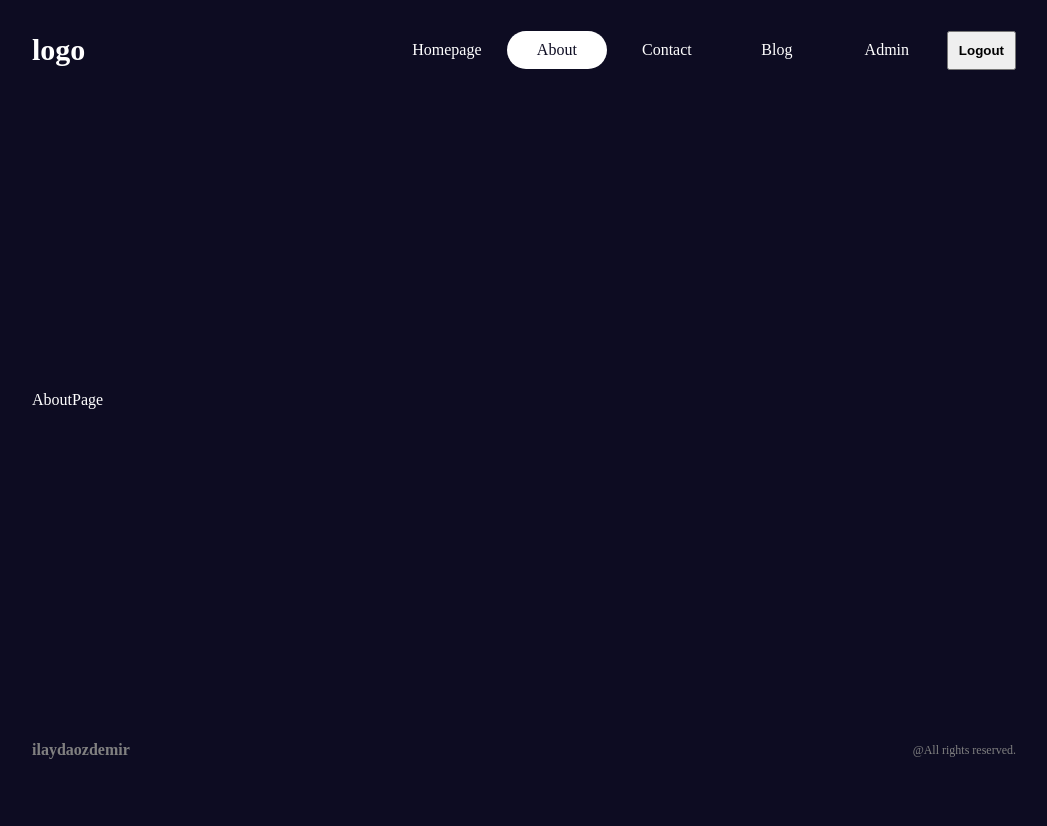
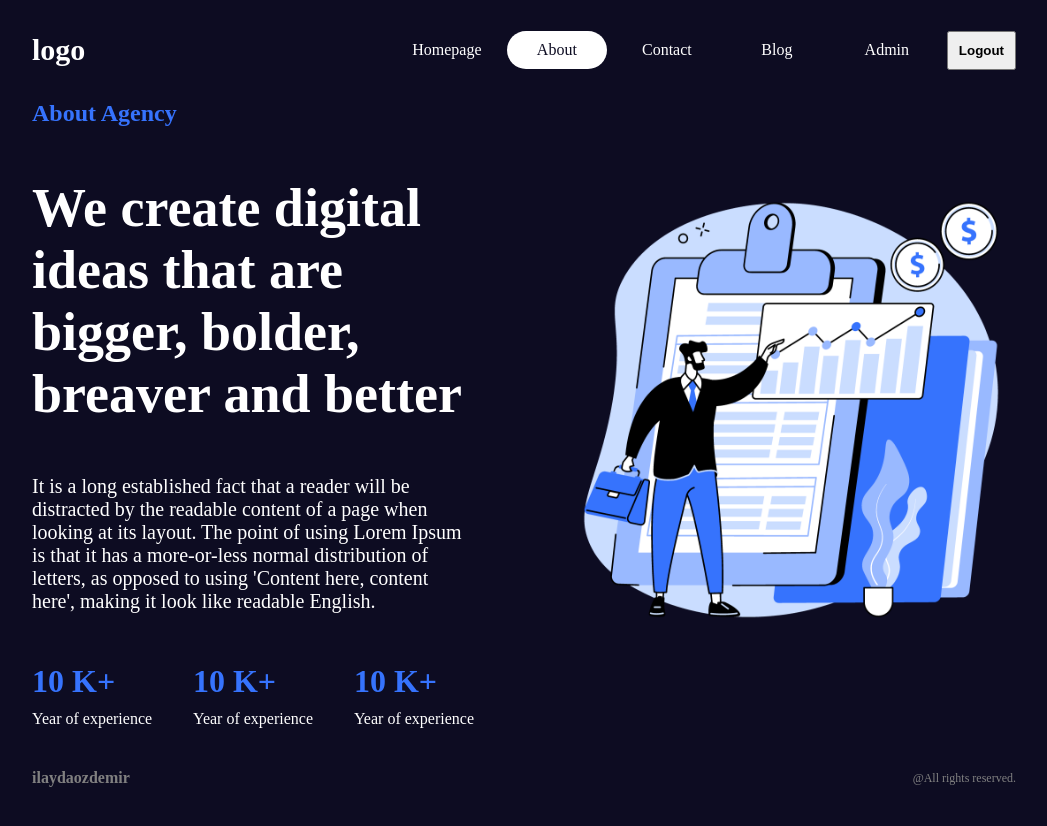
Before and after one commit to ilaydaozdemir/nextProjects, a Next.js app in the folder blog/: page /about in a window 1280 px wide. Shown: the whole page, without its empty margins (116-1163 px from the left). Before the commit the page ends 800 px from the top, so only its background shows below. Built offline with nearby package versions, Linux system fonts and the light colour scheme.

Commit message:
Add content and design for About page

```diff
--- /dev/null
+++ b/blog/src/app/about/about.module.css
@@ -0,0 +1,40 @@
+.container {
+  display: flex;
+  gap: 100px;
+}
+.textContainer {
+  flex: 1;
+  display: flex;
+  flex-direction: column;
+  gap: 50px;
+}
+.subTitle {
+  color: var(--btn);
+}
+.title {
+  font-size: 54px;
+}
+.desc {
+  font-size: 20px;
+  font-weight: 300;
+}
+.boxes {
+  display: flex;
+  align-items: center;
+  justify-content: space-between;
+}
+.box {
+  display: flex;
+  flex-direction: column;
+  gap: 10px;
+}
+.box h1 {
+  color: var(--btn);
+}
+.imgContainer {
+  flex: 1;
+  position: relative;
+}
+.img {
+  object-fit: contain;
+}
--- a/blog/src/app/about/page.jsx
+++ b/blog/src/app/about/page.jsx
@@ -1,4 +1,39 @@
+import Image from "next/image";
+import styles from "./about.module.css";
 const AboutPage = () => {
-  return <div>AboutPage</div>;
+  return (
+    <div className={styles.container}>
+      <div className={styles.textContainer}>
+        <h2 className={styles.subTitle}>About Agency</h2>
+        <h1 className={styles.title}>
+          We create digital ideas that are bigger, bolder, breaver and better
+        </h1>
+        <p className={styles.desc}>
+          It is a long established fact that a reader will be distracted by the
+          readable content of a page when looking at its layout. The point of
+          using Lorem Ipsum is that it has a more-or-less normal distribution of
+          letters, as opposed to using 'Content here, content here', making it
+          look like readable English.
+        </p>
+        <div className={styles.boxes}>
+          <div className={styles.box}>
+            <h1>10 K+</h1>
+            <p>Year of experience</p>
+          </div>
+          <div className={styles.box}>
+            <h1>10 K+</h1>
+            <p>Year of experience</p>
+          </div>
+          <div className={styles.box}>
+            <h1>10 K+</h1>
+            <p>Year of experience</p>
+          </div>
+        </div>
+      </div>
+      <div className={styles.imgContainer}>
+        <Image src="/about.png" alt="About Image" fill className={styles.img} />
+      </div>
+    </div>
+  );
 };
 export default AboutPage;
```
